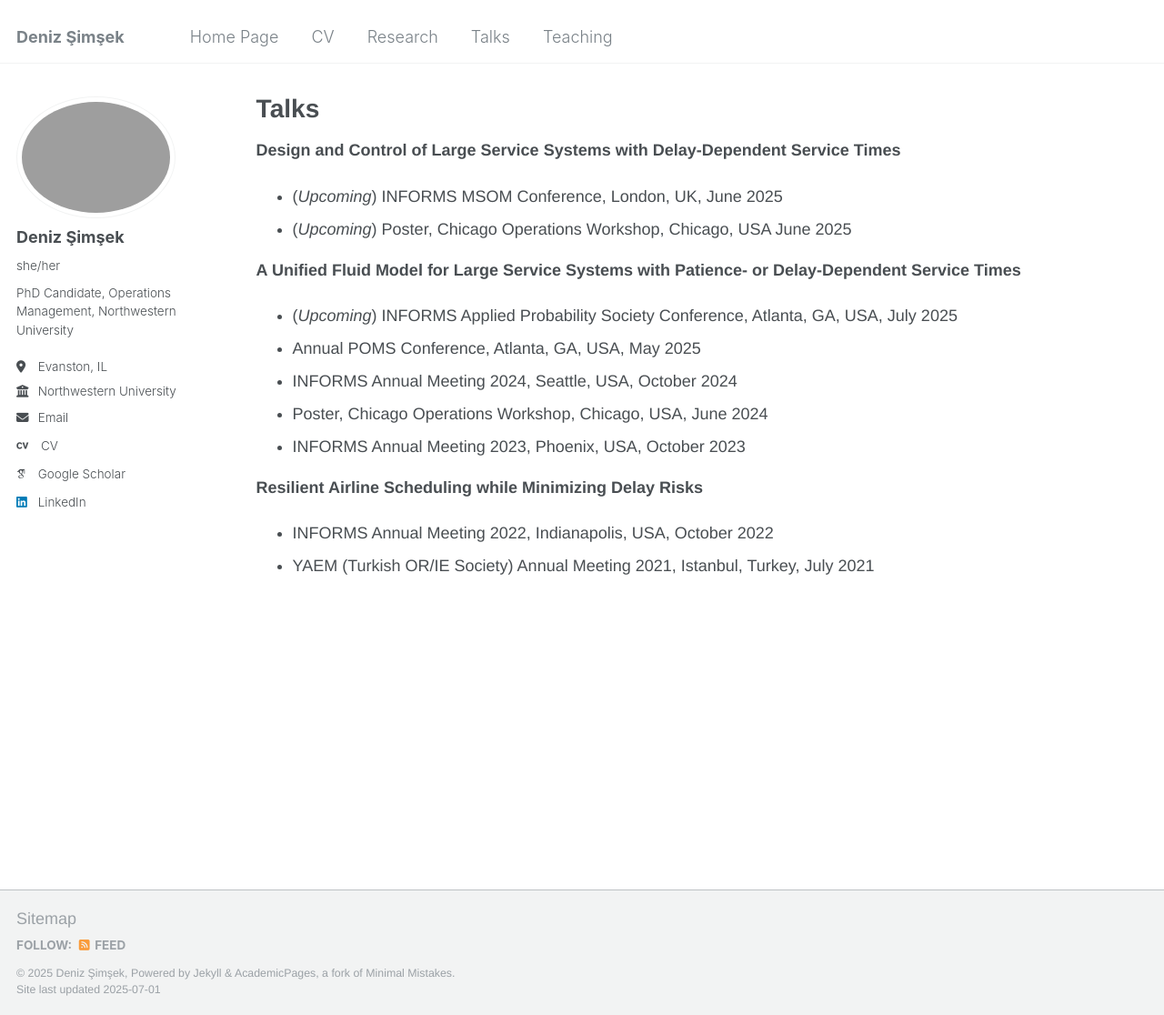
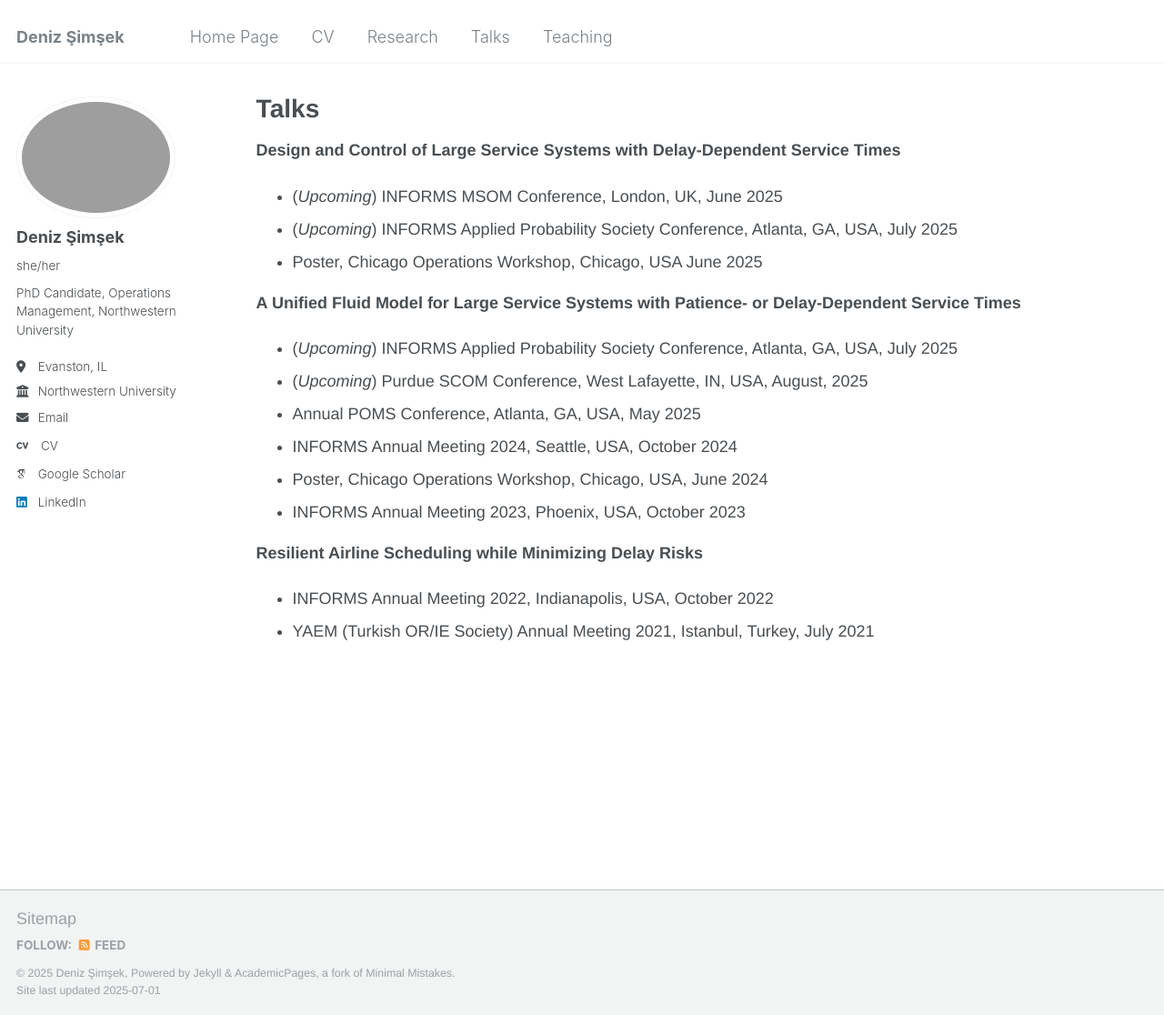
Before and after one commit to deniz-simsek/deniz-simsek.github.io, a Jekyll site: the page built from _pages/talks.md, in a window 1280 px wide and 1116 px high. Shown: the whole window at 91% size. Built offline with Jekyll 4.4.1, drawn with Linux system fonts in a browser that asks for light colours; some web fonts are replaced.

Commit message:
Update talks.md

```diff
--- a/_pages/talks.md
+++ b/_pages/talks.md
@@ -9,10 +9,12 @@ redirect_from:
 
 **Design and Control of Large Service Systems with Delay-Dependent Service Times**
   * (_Upcoming_) INFORMS MSOM Conference, London, UK, June 2025
-  * (_Upcoming_) Poster, Chicago Operations Workshop, Chicago, USA June 2025
+  * (_Upcoming_) INFORMS Applied Probability Society Conference, Atlanta, GA, USA, July 2025
+  * Poster, Chicago Operations Workshop, Chicago, USA June 2025
 
 **A Unified Fluid Model for Large Service Systems with Patience- or Delay-Dependent Service Times**
   * (_Upcoming_) INFORMS Applied Probability Society Conference, Atlanta, GA, USA, July 2025
+  * (_Upcoming_) Purdue SCOM Conference, West Lafayette, IN, USA, August, 2025
   * Annual POMS Conference, Atlanta, GA, USA, May 2025
   * INFORMS Annual Meeting 2024, Seattle, USA, October 2024
   * Poster, Chicago Operations Workshop, Chicago, USA, June 2024
```
